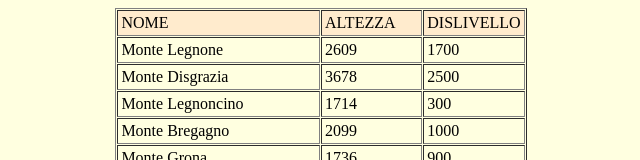
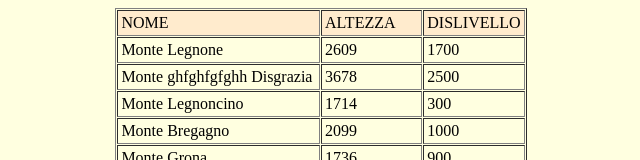
Before and after one commit to EmStachowiak/My-start-with-HTML, a plain HTML site: page app/src/main/assets/elenco.html in a window 1280 px wide. Shown: the top 160 px of the page, without its empty margins (319-959 px from the left). Drawn offline with Linux system fonts and the light colour scheme.

Commit message:
Commit nr 2 -ho cambiato style.css

```diff
--- a/app/src/main/assets/css/style.css
+++ b/app/src/main/assets/css/style.css
@@ -9,6 +9,10 @@
           text-align: center;
           font-size=30px;
           }
+
+
+
+
 
 
           h2 {
--- a/app/src/main/assets/elenco.html
+++ b/app/src/main/assets/elenco.html
@@ -19,7 +19,7 @@
         <td width="25%">1700</td>
     </tr>
     <tr>
-        <td width="50%">Monte Disgrazia</td>
+        <td width="50%">Monte ghfghfgfghh Disgrazia</td>
         <td width="25%">3678</td>
         <td width="25%">2500</td>
     </tr>
```
Also changed, not shown: app/src/main/assets/index.html (+3 -0 lines), app/src/main/assets/index2.html (+8 -0 lines).
